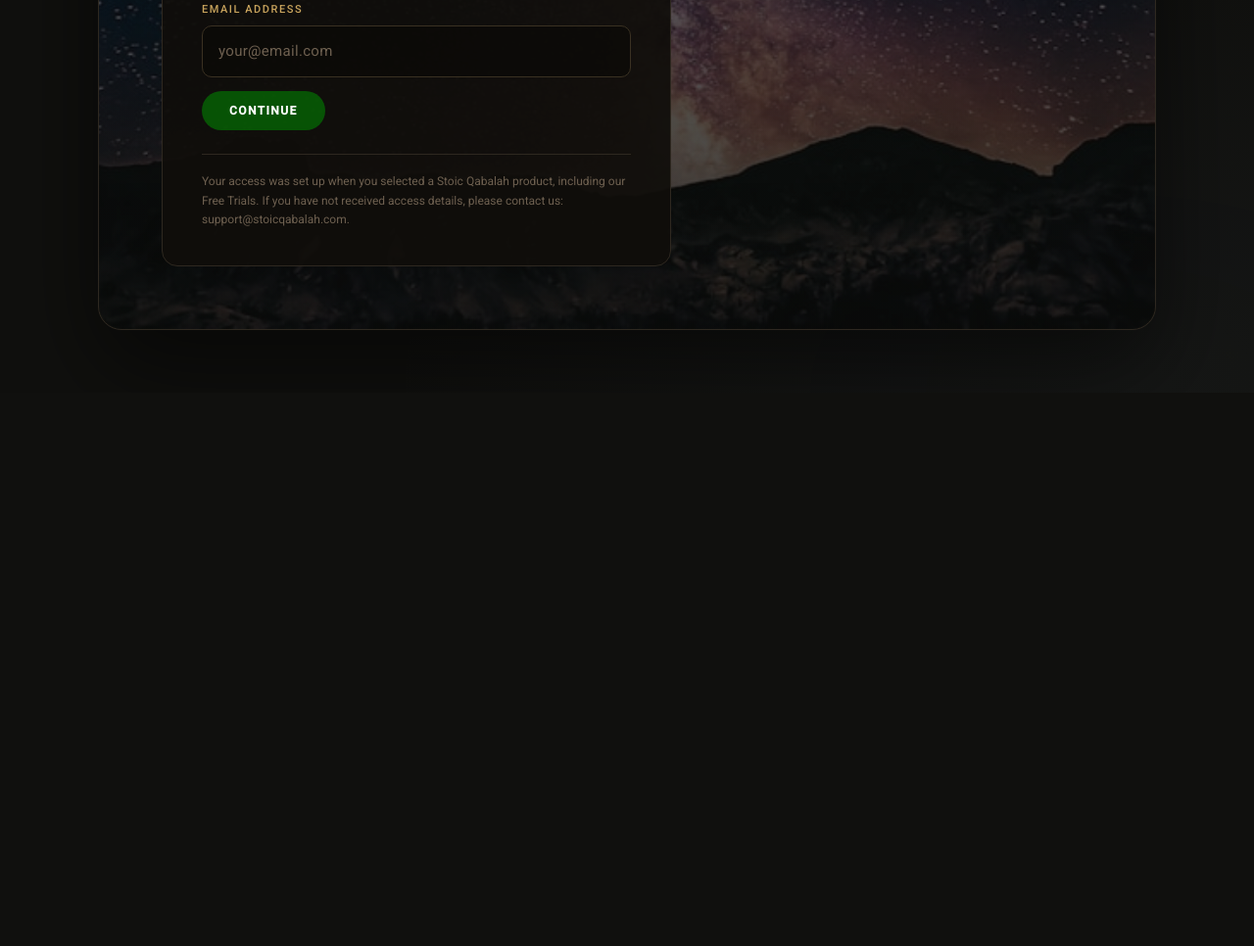
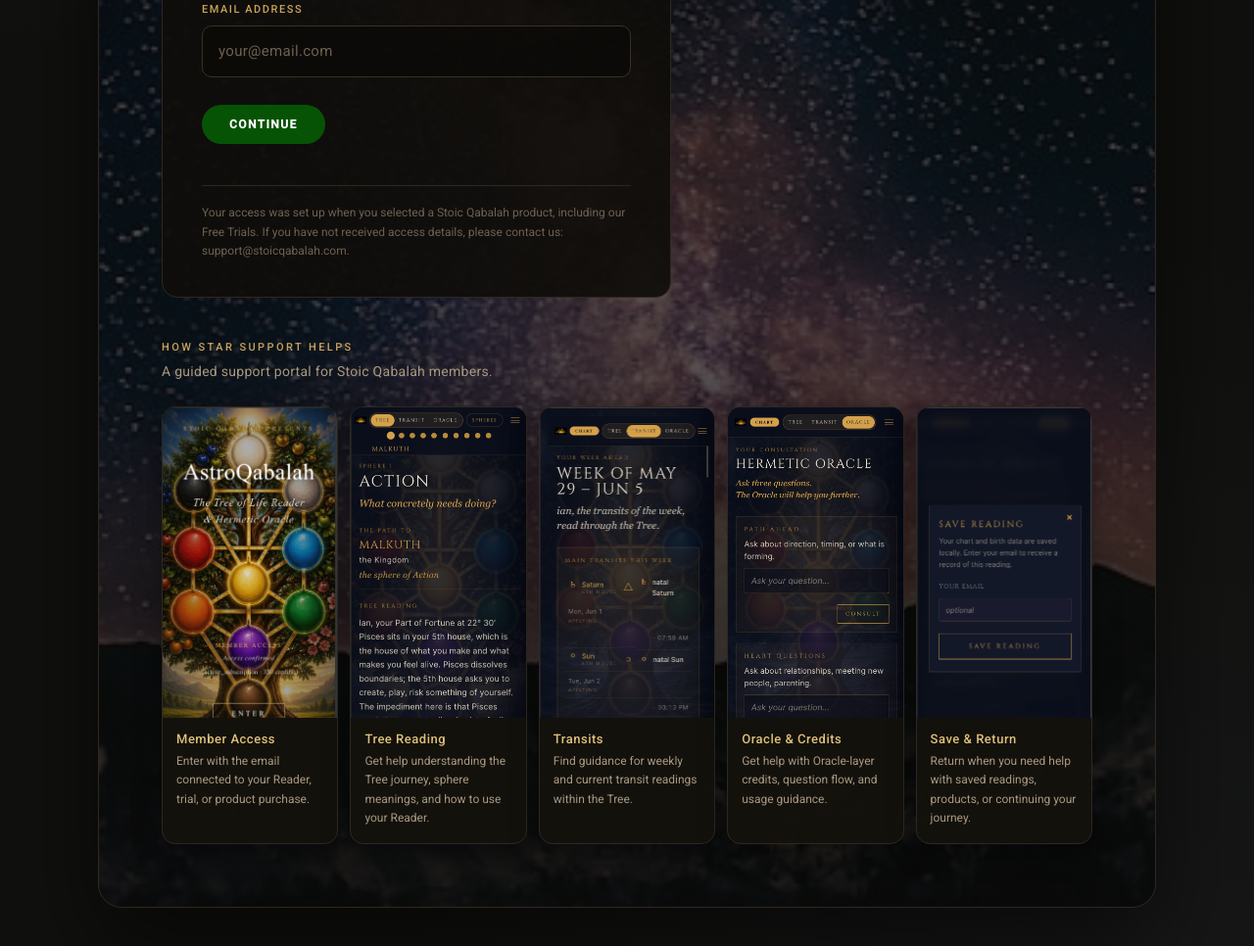
Before and after one commit to nealkydd/STAR-SUPPORT-AGENT, a website: page public/index.html in a window 1280 px wide. Shown: the part 552-1518 px from the top of the page at 98% size. Before the commit the page ends 953 px from the top, so only its background shows below. Drawn offline with nearby package versions, Linux system fonts and the light colour scheme.

Commit message:
Add Star Support walkthrough section

```diff
--- a/public/index.html
+++ b/public/index.html
@@ -113,6 +113,55 @@
         </div>
       </div>
 
+      <!-- ── Walkthrough ──────────────────────────── -->
+      <section class="walkthrough" aria-label="How Star Support helps">
+        <p class="eyebrow">How Star Support Helps</p>
+        <p class="walkthrough-sub">A guided support portal for Stoic Qabalah members.</p>
+        <div class="walkthrough-grid">
+
+          <div class="walkthrough-card">
+            <div class="walkthrough-img-wrap">
+              <img src="/screenshots/app_gate.png" alt="Member access gate showing email entry">
+            </div>
+            <p class="walkthrough-title">Member Access</p>
+            <p class="walkthrough-text">Enter with the email connected to your Reader, trial, or product purchase.</p>
+          </div>
+
+          <div class="walkthrough-card">
+            <div class="walkthrough-img-wrap">
+              <img src="/screenshots/app_tree_reading.png" alt="Tree of Life Reading screen">
+            </div>
+            <p class="walkthrough-title">Tree Reading</p>
+            <p class="walkthrough-text">Get help understanding the Tree journey, sphere meanings, and how to use your Reader.</p>
+          </div>
+
+          <div class="walkthrough-card">
+            <div class="walkthrough-img-wrap">
+              <img src="/screenshots/app_transits.png" alt="Transit readings screen">
+            </div>
+            <p class="walkthrough-title">Transits</p>
+            <p class="walkthrough-text">Find guidance for weekly and current transit readings within the Tree.</p>
+          </div>
+
+          <div class="walkthrough-card">
+            <div class="walkthrough-img-wrap">
+              <img src="/screenshots/app_oracle.png" alt="Oracle and credits screen">
+            </div>
+            <p class="walkthrough-title">Oracle &amp; Credits</p>
+            <p class="walkthrough-text">Get help with Oracle-layer credits, question flow, and usage guidance.</p>
+          </div>
+
+          <div class="walkthrough-card">
+            <div class="walkthrough-img-wrap">
+              <img src="/screenshots/save_reading.png" alt="Save reading screen">
+            </div>
+            <p class="walkthrough-title">Save &amp; Return</p>
+            <p class="walkthrough-text">Return when you need help with saved readings, products, or continuing your journey.</p>
+          </div>
+
+        </div>
+      </section>
+
       <!-- ── Admitted content ───────────────────── -->
       <div class="admitted-content" id="admitted-content" hidden>
 
--- a/public/styles.css
+++ b/public/styles.css
@@ -224,7 +224,8 @@
   padding: 13px 28px;
   text-transform: uppercase;
   transition: background 0.2s;
-  margin-top: 4px;
+  margin-top: 18px;
+  margin-bottom: 18px;
 }
 
 .gate-form button:hover {
@@ -649,9 +650,77 @@
   padding-top: 18px;
 }
 
+/* ─── Walkthrough ────────────────────────────── */
+
+.walkthrough {
+  margin-top: 44px;
+}
+
+.walkthrough-sub {
+  margin: 4px 0 28px;
+  color: var(--muted);
+  font-size: 14px;
+  font-weight: 400;
+  letter-spacing: 0.02em;
+}
+
+.walkthrough-grid {
+  display: grid;
+  grid-template-columns: repeat(5, 1fr);
+  gap: 12px;
+}
+
+.walkthrough-card {
+  border: 1px solid var(--border);
+  border-radius: 14px;
+  background: rgba(20, 17, 12, 0.94);
+  overflow: hidden;
+  box-shadow: 0 8px 28px rgba(0, 0, 0, 0.38);
+  transition: border-color 0.2s;
+}
+
+.walkthrough-card:hover {
+  border-color: rgba(201, 164, 93, 0.45);
+}
+
+.walkthrough-img-wrap {
+  width: 100%;
+  aspect-ratio: 9 / 16;
+  overflow: hidden;
+  background: #0e0d0b;
+}
+
+.walkthrough-img-wrap img {
+  width: 100%;
+  height: 100%;
+  object-fit: cover;
+  object-position: top;
+  display: block;
+}
+
+.walkthrough-title {
+  margin: 14px 14px 6px;
+  color: var(--soft-gold);
+  font-size: 13px;
+  font-weight: 500;
+  letter-spacing: 0.04em;
+}
+
+.walkthrough-text {
+  margin: 0 14px 16px;
+  color: var(--muted);
+  font-size: 12px;
+  font-weight: 400;
+  line-height: 1.6;
+}
+
 /* ─── Responsive ─────────────────────────────── */
 
 @media (max-width: 860px) {
+  .walkthrough-grid {
+    grid-template-columns: repeat(2, 1fr);
+  }
+
   .support-grid {
     grid-template-columns: repeat(2, 1fr);
   }
@@ -690,6 +759,10 @@
   .notice-card,
   .chat-card {
     padding: 20px;
+  }
+
+  .walkthrough-grid {
+    grid-template-columns: 1fr;
   }
 
   .support-grid {
```
Also changed, not shown: public/screenshots/app_gate.png (added), public/screenshots/app_oracle.png (added), public/screenshots/app_transits.png (added), public/screenshots/app_tree_reading.png (added), public/screenshots/save_reading.png (added).
